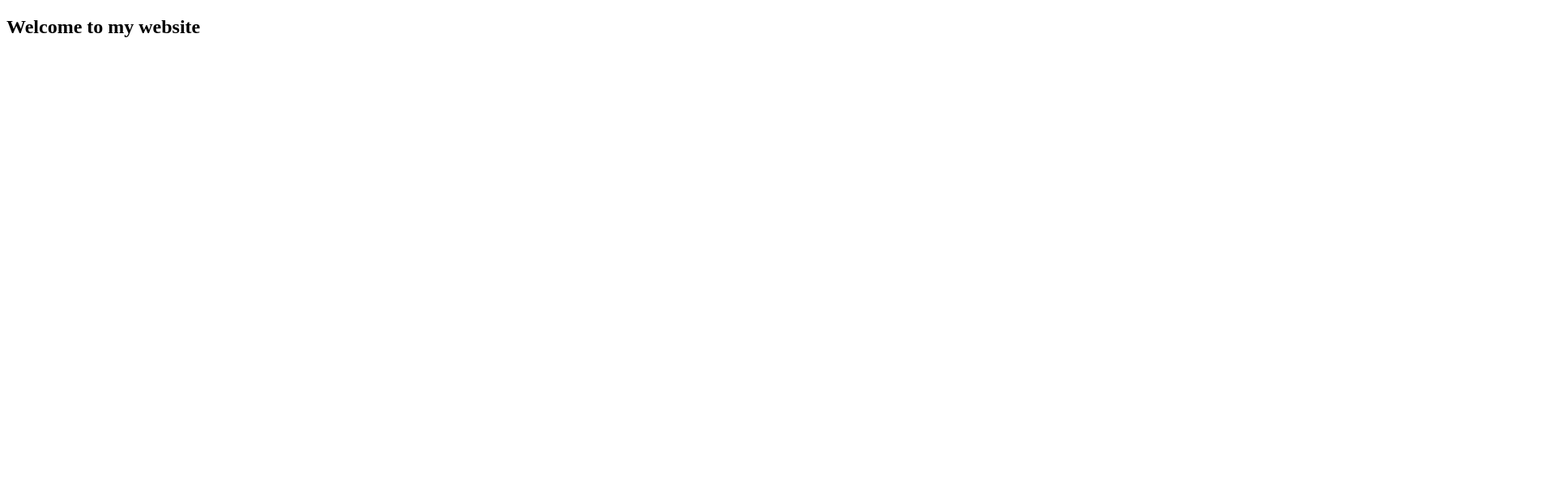
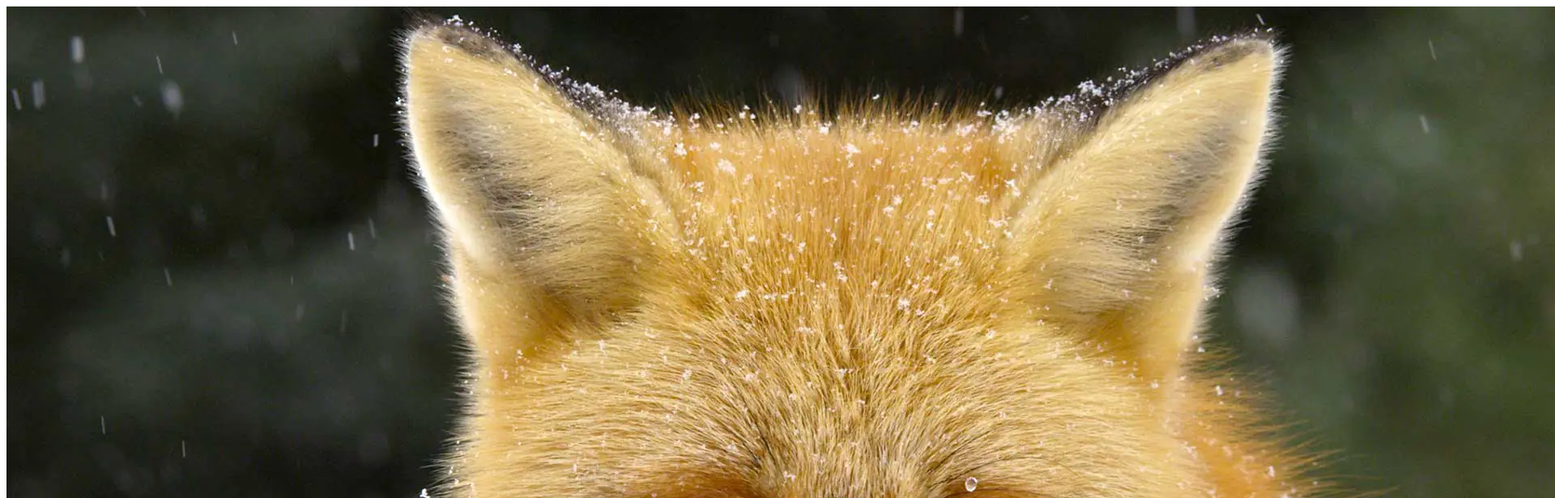
Before and after one commit to MinimalLapid/Test-github2, a plain HTML site: page index.html in a window 1280 px wide. Shown: the top 616 px of the page at 81% size, 1920 px wide, since content can reach past the window. Drawn offline with Linux system fonts and the light colour scheme.

Commit message:
add img to website

```diff
--- a/index.html
+++ b/index.html
@@ -4,5 +4,6 @@
     <title>Test for GITHUB 2</title>
 </head>
 <body>
+    <img src="foxtales.png"/>
    <h2>Welcome to my website</h2>
 </body>
```
